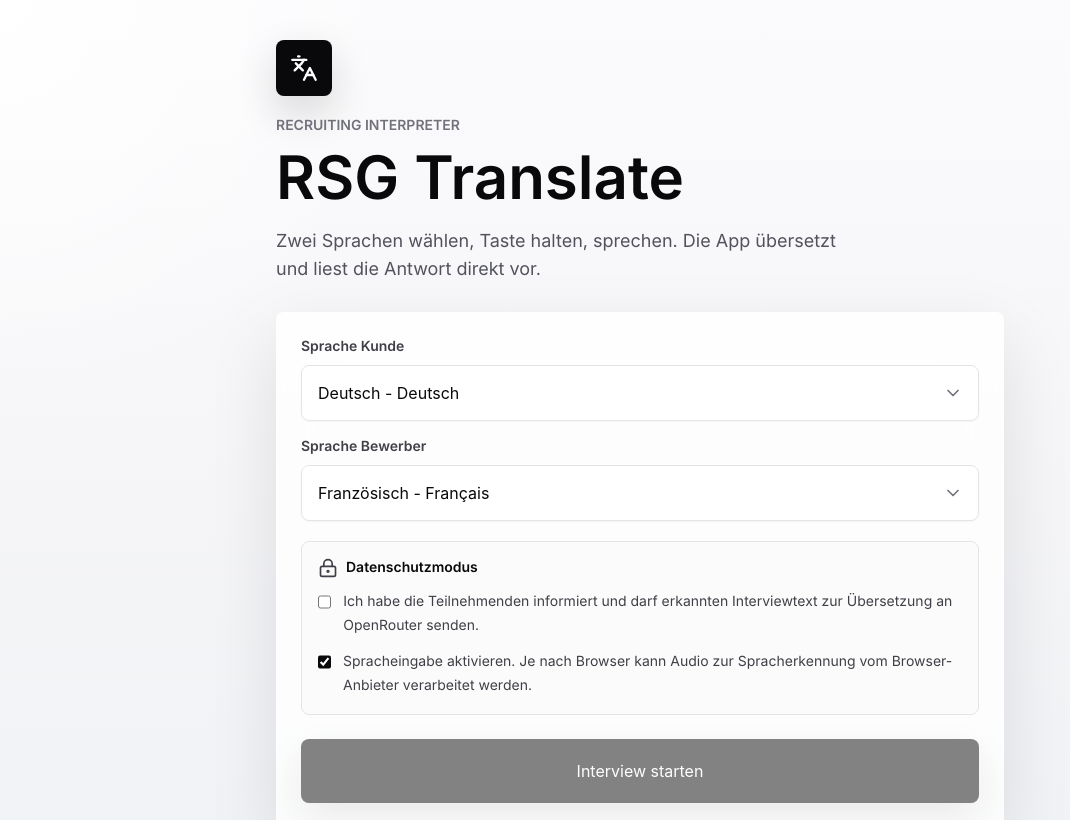
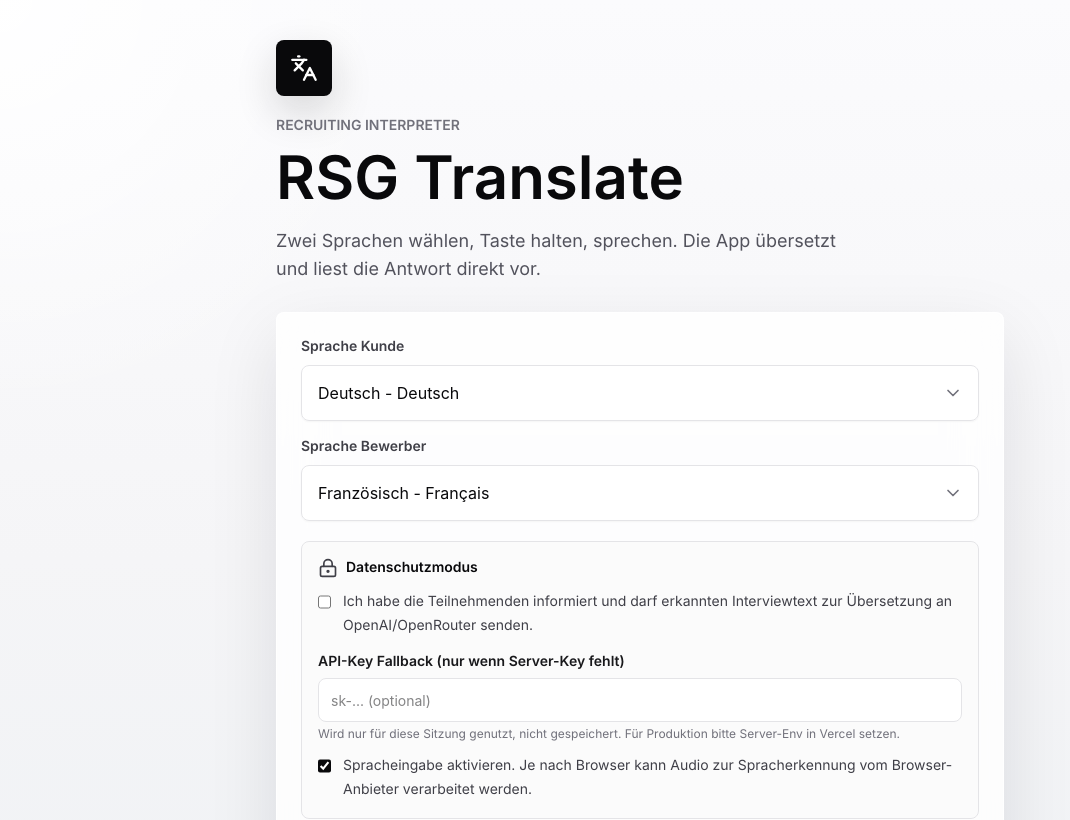
Before and after one commit to Ricdog87/RSG_Translater, a Next.js app: page / in a window 1280 px wide. Shown: the top 820 px of the page, without its empty margins (0-1070 px from the left). Built offline with nearby package versions, Linux system fonts and the light colour scheme.

Commit message:
Add session API key fallback input for go-live resiliency

```diff
--- a/app/api/interview-turn/route.ts
+++ b/app/api/interview-turn/route.ts
@@ -13,6 +13,7 @@
   originalText?: string;
   languageA?: LanguageCode;
   languageB?: LanguageCode;
+  apiKeyOverride?: string;
 };
 
 type OpenAIResponse = {
@@ -122,6 +123,13 @@
 }
 
 export async function POST(request: Request) {
+  const body = await readJsonBody(request);
+
+  if (!body) {
+    return jsonError("Ungültige Anfrage. Bitte erneut versuchen.");
+  }
+
+  const overrideKey = body.apiKeyOverride?.trim();
   const openAIApiKey = firstConfiguredEnv([
     "OPENAI_API_KEY",
     "OPEN_AI_API_KEY",
@@ -139,7 +147,25 @@
     "NEXT_PUBLIC_OPEN_ROUTER_API_KEY"
   ]);
 
-  const provider: ProviderConfig | null = openAIApiKey
+  const providerFromOverride: ProviderConfig | null = overrideKey
+    ? overrideKey.startsWith("sk-or-")
+      ? {
+          name: "openrouter",
+          apiKey: overrideKey,
+          url: process.env.OPENROUTER_BASE_URL ?? "https://openrouter.ai/api/v1/chat/completions",
+          model: process.env.OPENROUTER_MODEL ?? "openai/gpt-4o-mini"
+        }
+      : {
+          name: "openai",
+          apiKey: overrideKey,
+          url: process.env.OPENAI_BASE_URL ?? "https://api.openai.com/v1/chat/completions",
+          model: process.env.OPENAI_MODEL ?? "gpt-4o-mini"
+        }
+    : null;
+
+  const provider: ProviderConfig | null = providerFromOverride
+    ? providerFromOverride
+    : openAIApiKey
     ? {
         name: "openai",
         apiKey: openAIApiKey,
@@ -160,12 +186,6 @@
       "Kein API-Key gefunden. Setze OPENAI_API_KEY oder OPENROUTER_API_KEY (auch erkannt: OPEN_AI_API_KEY, OPEN_ROUTER_API_KEY, NEXT_PUBLIC_OPENAI_API_KEY, NEXT_PUBLIC_OPENROUTER_API_KEY). Nach dem Setzen bitte neu deployen.",
       500
     );
-  }
-
-  const body = await readJsonBody(request);
-
-  if (!body) {
-    return jsonError("Ungültige Anfrage. Bitte erneut versuchen.");
   }
 
   const originalText = body.originalText?.trim();
--- a/app/page.tsx
+++ b/app/page.tsx
@@ -52,6 +52,7 @@
   const [interviewTitle, setInterviewTitle] = useState("Recruiting Interview");
   const [customerName, setCustomerName] = useState("Kunde");
   const [candidateName, setCandidateName] = useState("Bewerber");
+  const [apiKeyOverride, setApiKeyOverride] = useState("");
   const [manualText, setManualText] = useState<Record<Speaker, string>>({
     customer: "",
     candidate: ""
@@ -177,7 +178,7 @@
       return {
         data: null,
         error: isHtmlError
-          ? "Server lieferte HTML statt API-JSON (häufig durch Auth/Login-Schutz). Bitte Deployment/OPENROUTER_BASE_URL prüfen."
+          ? "Server lieferte HTML statt API-JSON (häufig durch Auth/Login-Schutz). Bitte Deployment/OPENAI_BASE_URL/OPENROUTER_BASE_URL prüfen."
           : raw.slice(0, 240) || "Serverantwort konnte nicht gelesen werden."
       };
     }
@@ -196,7 +197,7 @@
 
     if (!translationConsent) {
       setStatus("Bereit für das Interview.");
-      setError("Bitte zuerst bestätigen, dass erkannter Text zur Übersetzung an OpenRouter gesendet werden darf.");
+      setError("Bitte zuerst bestätigen, dass erkannter Text zur Übersetzung an den Sprachdienst gesendet werden darf.");
       return;
     }
 
@@ -214,7 +215,8 @@
           speaker,
           originalText,
           languageA,
-          languageB
+          languageB,
+          apiKeyOverride: apiKeyOverride.trim() || undefined
         })
       });
 
@@ -404,7 +406,21 @@
                   className="mt-1 size-4 accent-zinc-950"
                 />
                 <span>
-                  Ich habe die Teilnehmenden informiert und darf erkannten Interviewtext zur Übersetzung an OpenRouter senden.
+                  Ich habe die Teilnehmenden informiert und darf erkannten Interviewtext zur Übersetzung an OpenAI/OpenRouter senden.
+                </span>
+              </label>
+              <label className="mt-3 block text-sm leading-6 text-zinc-700">
+                <span className="mb-1 block font-semibold text-zinc-900">API-Key Fallback (nur wenn Server-Key fehlt)</span>
+                <input
+                  type="password"
+                  value={apiKeyOverride}
+                  onChange={(event) => setApiKeyOverride(event.target.value)}
+                  placeholder="sk-... (optional)"
+                  autoComplete="off"
+                  className="h-11 w-full rounded-lg border border-zinc-200 bg-white/90 px-3 text-sm text-zinc-950 outline-none transition focus:border-zinc-400 focus:ring-4 focus:ring-zinc-900/10"
+                />
+                <span className="mt-1 block text-xs text-zinc-500">
+                  Wird nur für diese Sitzung genutzt, nicht gespeichert. Für Produktion bitte Server-Env in Vercel setzen.
                 </span>
               </label>
               <label className="mt-3 flex gap-3 text-sm leading-6 text-zinc-700">
```
Also changed, not shown: 1 other file (tests, documents, lock files or other folders).
